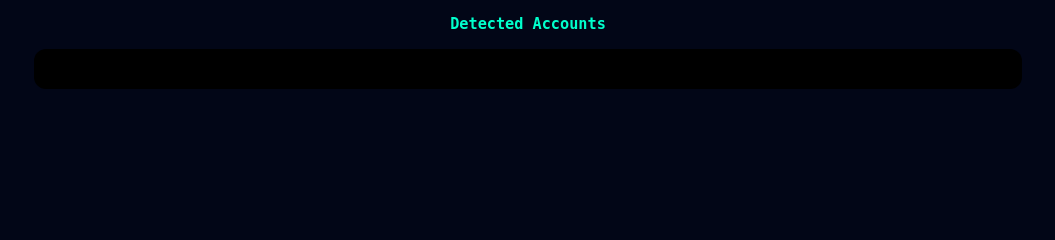
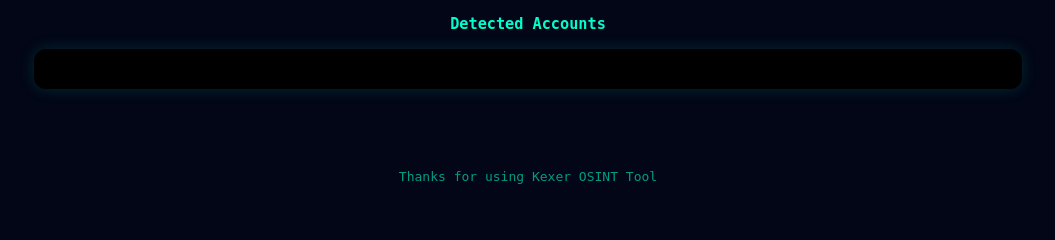
Before and after one commit to karim2762/kexer-osint, a Flask app: template templates/report.html in a window 1280 px wide. Shown: the part 260-500 px from the top of the page, without its empty margins (112-1167 px from the left). Run offline with Flask 3, Linux system fonts and the light colour scheme; the template is opened without the code that fills it, so the values that code supplies are empty.

Commit message:
Update report.html

```diff
--- a/templates/report.html
+++ b/templates/report.html
@@ -3,6 +3,7 @@
 <head>
 <title>KEXER Report</title>
 <link rel="stylesheet" href="/static/style.css">
+<script src="/static/ui.js"></script>
 </head>
 <body>
 
@@ -34,5 +35,9 @@
 {% endfor %}
 </div>
 
+<footer>
+Thanks for using Kexer OSINT Tool
+</footer>
+
 </body>
 </html>
```
